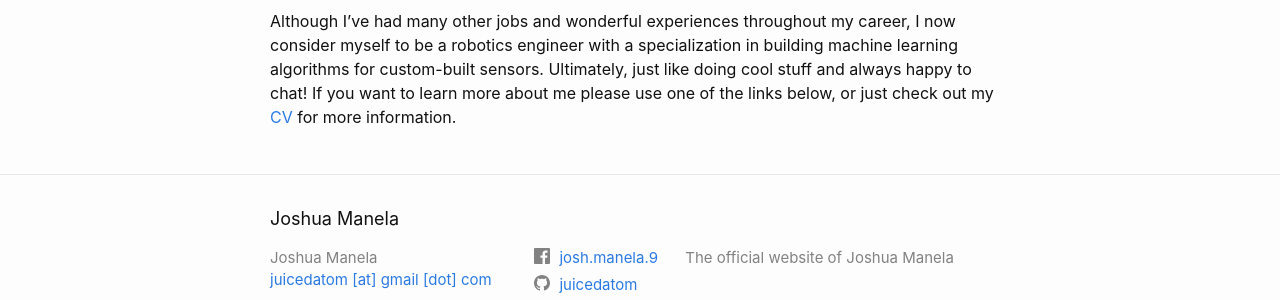
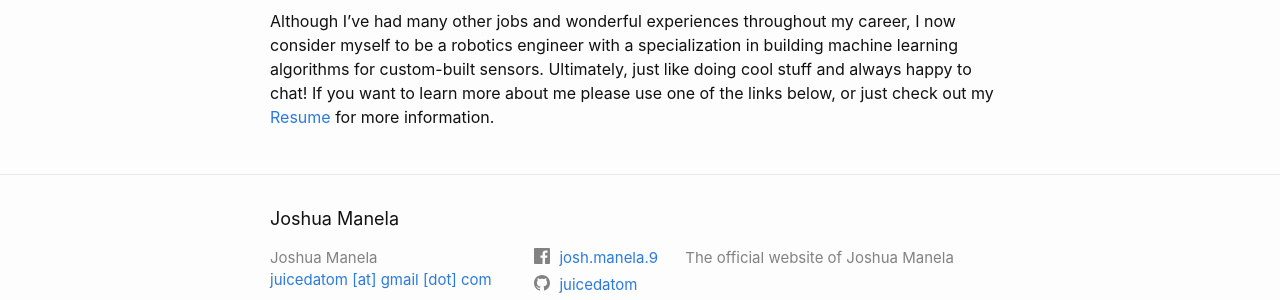
Before and after one commit to juicedatom/mygithubpage, a Jekyll site: the page built from index.md, in a window 1280 px wide. Shown: the part 1590-1890 px from the top of the page. Built offline with Jekyll 4.4.1, drawn with Linux system fonts in a browser that asks for light colours.

Commit message:
cleanup header.

```diff
--- a/_config.yml
+++ b/_config.yml
@@ -34,6 +34,8 @@
   - blog.md
   - portfolio.md
 
+cv_url: /assets/ManelaCV.pdf
+
 # Exclude from processing.
 # The following items will not be processed, by default. Create a custom list
 # to override the default setting.
--- a/_includes/header.html
+++ b/_includes/header.html
@@ -35,7 +35,7 @@
             <a class="page-link" href="{{ my_page.url | relative_url }}">{{ my_page.title | escape }}</a>
             {%- endif -%}
           {% endfor -%}
-	<a class="page-link" href="/assets/ManelaCV.pdf" target="_blank">Resume</a>
+	<a class="page-link" href="{{ site.cv_url }}" target="_blank">Resume</a>
         </div>
       </nav>
     {%- endif -%}
--- a/index.md
+++ b/index.md
@@ -43,4 +43,4 @@
 
 
 ## In General...
-Although I've had many other jobs and wonderful experiences throughout my career, I now consider myself to be a robotics engineer with a specialization in building machine learning algorithms for custom-built sensors. Ultimately, just like doing cool stuff and always happy to chat! If you want to learn more about me please use one of the links below, or just check out my [CV](/assets/ManelaCV.pdf) for more information.
+Although I've had many other jobs and wonderful experiences throughout my career, I now consider myself to be a robotics engineer with a specialization in building machine learning algorithms for custom-built sensors. Ultimately, just like doing cool stuff and always happy to chat! If you want to learn more about me please use one of the links below, or just check out my <a class="page-link" href="{{ site.cv_url }}" target="_blank">Resume</a> for more information.
```
